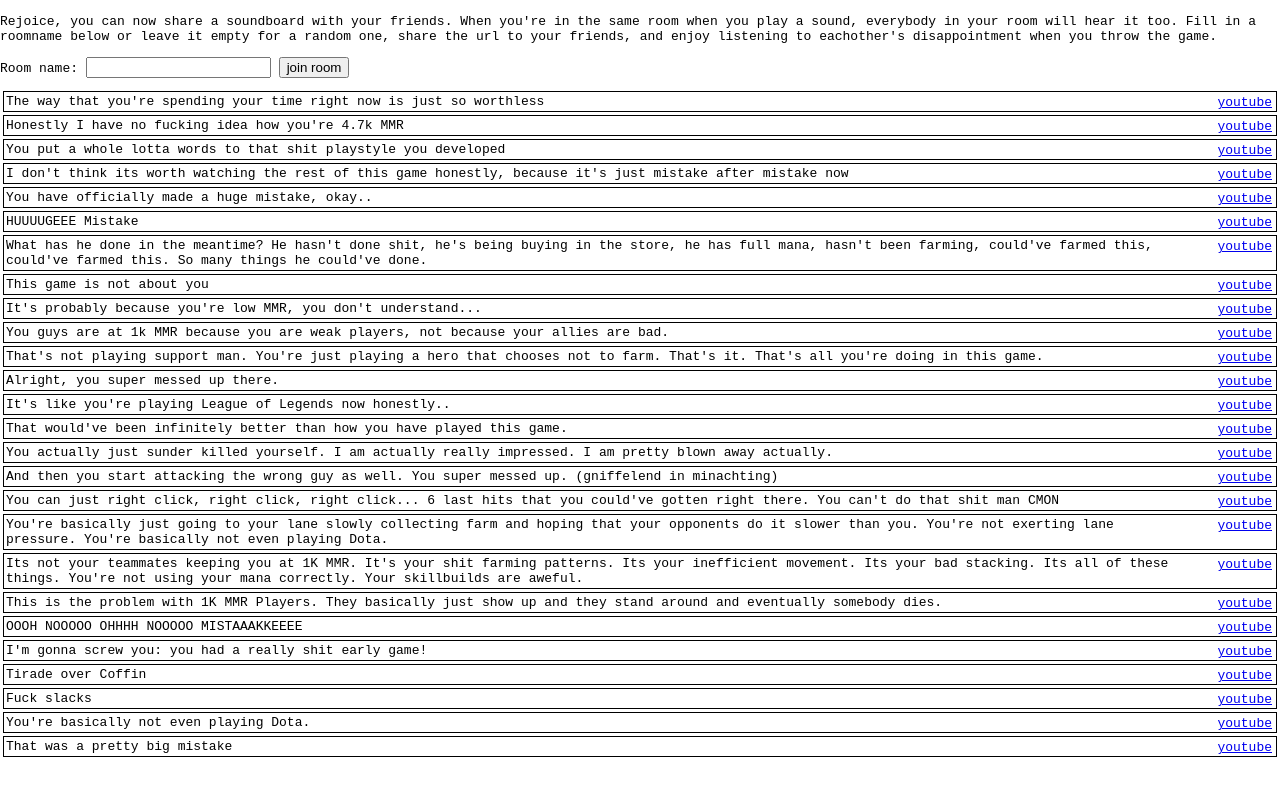
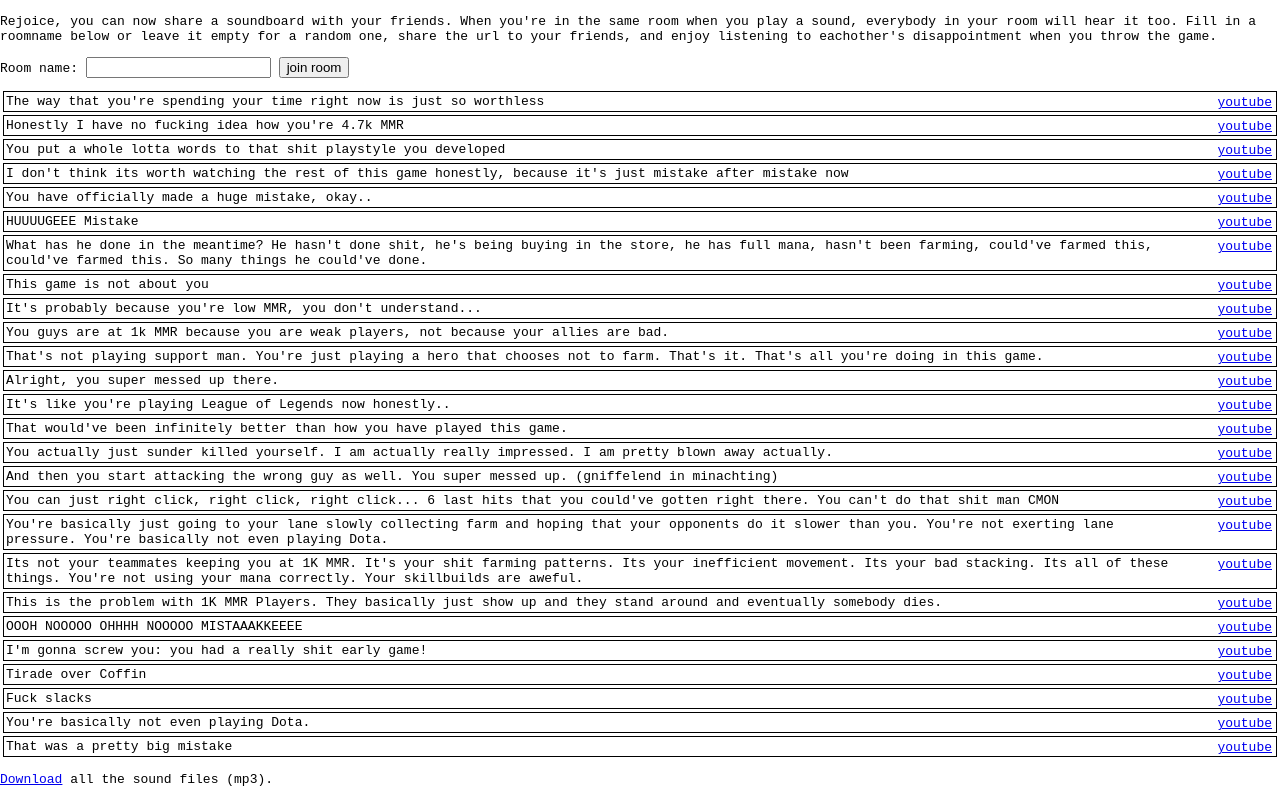
Before and after one commit to dorsath/roastboard, a website: page soundboard/public/index.html in a window 1280 px wide. Shown: the part 33-833 px from the top of the page. Before the commit the page ends 805 px from the top, so only its background shows below. Drawn offline with Linux system fonts and the light colour scheme.

Commit message:
Add download link for all the sounds

```diff
--- a/soundboard/public/index.html
+++ b/soundboard/public/index.html
@@ -13,7 +13,11 @@
       <input id="roomIdField" type="text"/>
       <button id="joinRoomButton">join room</button>
     </p>
+
     <div id="soundbuttons"></div>
+    <p>
+      <a href="/sounds/archive.zip">Download</a> all the sound files (mp3).
+    </p>
     <script src="js/bundle.js"></script>
   </body>
 </html>
```
Also changed, not shown: 1 other file.
